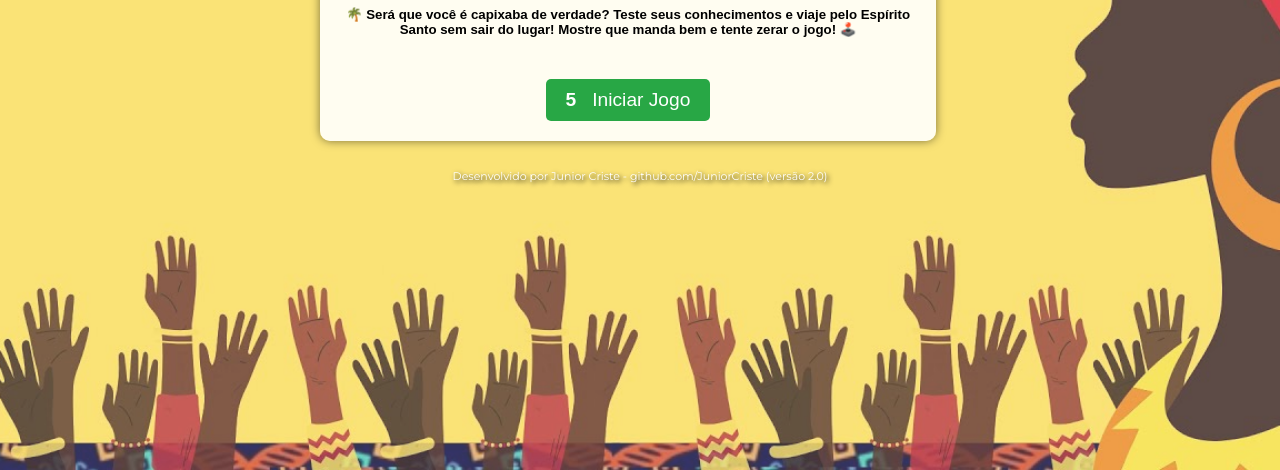
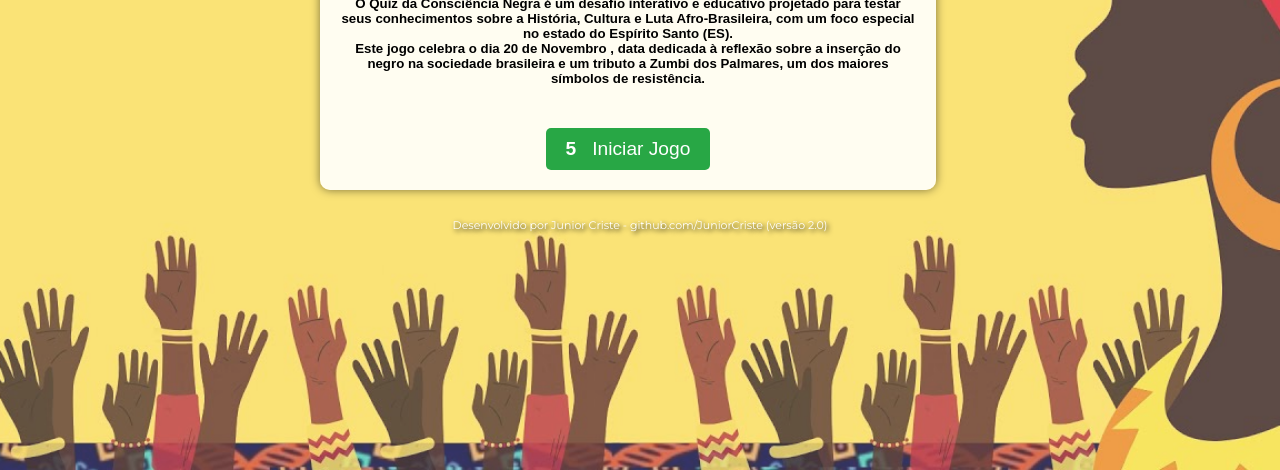
Before and after one commit to JuniorCriste/QuizConscienciaNegra, a plain HTML site: page index.html in a window 1280 px wide. Shown: the part 330-800 px from the top of the page. Drawn offline with Linux system fonts and the light colour scheme.

Commit message:
Quiz da Consciência Negra

```diff
--- a/index.html
+++ b/index.html
@@ -17,8 +17,9 @@
     <div id="conteudo" style="display: none;">
     <div id="background-image"></div> <main>
         <div id="start-screen" class="screen">
-            <h1>Quiz Capixaba <br/></h1> <h5>
-                🌴 Será que você é capixaba de verdade? Teste seus conhecimentos e viaje pelo Espírito Santo sem sair do lugar! Mostre que manda bem e tente zerar o jogo! 🕹️
+            <h1>✊🏽 Quiz da Consciência Negra: Desafio de Conhecimento <br/></h1> <h5>
+                O Quiz da Consciência Negra é um desafio interativo e educativo projetado para testar seus conhecimentos sobre a História, Cultura e Luta Afro-Brasileira, com um foco especial no estado do Espírito Santo (ES).
+                <br/>Este jogo celebra o dia 20 de Novembro , data dedicada à reflexão sobre a inserção do negro na sociedade brasileira e um tributo a Zumbi dos Palmares, um dos maiores símbolos de resistência.
             </h5>
             <button id="start-button"><b>5</b>&nbsp; &nbsp;Iniciar Jogo</button>
         </div>
--- a/script.js
+++ b/script.js
@@ -220,7 +220,7 @@ const topRankingSize = 5;
 
 // ATENÇÃO: SUBSTITUA ESTA LISTA COM OS NOMES REAIS DOS SEUS ARQUIVOS JPG!
 const bgImages = [
-    'background1.jpg', 'background2.jpg'
+    'background1.jpg', 'background2.jpg', 'background3.jpg', 'background4.jpg'
 ];
 
 // Configuração dos Sons
```
Also changed, not shown: img/background/background2.jpg, img/background/background3.jpg (added), img/background/background4.jpg (added), 1 other file.
